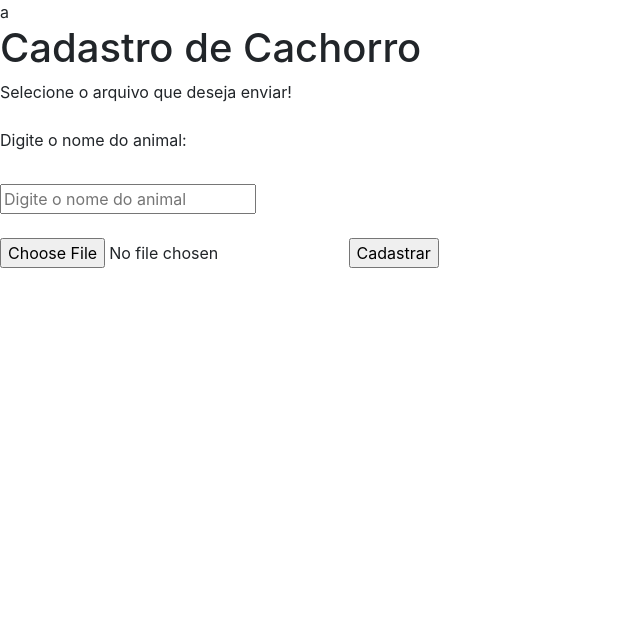
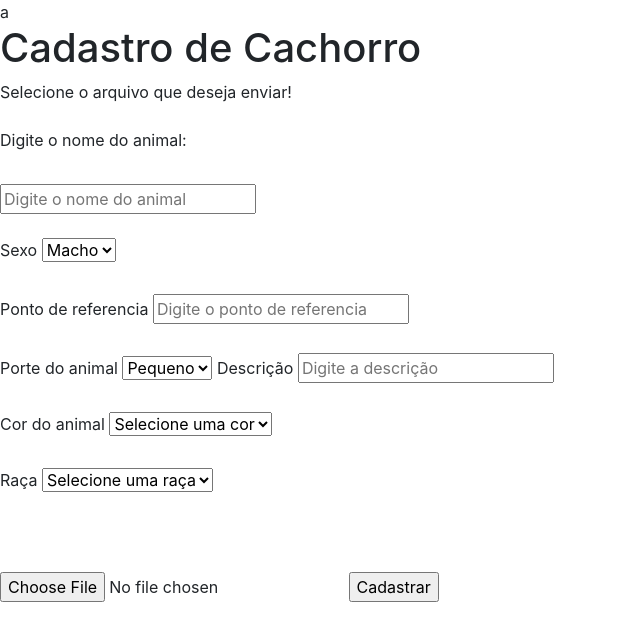
Before and after one commit to PedroRosaEtec/Buscachorro, a PHP site: page /cachorro/cadastro_animal.php in a window 1280 px wide. Shown: the top 641 px of the page, without its empty margins (0-640 px from the left). Run offline with PHP 8.4, Linux system fonts and the light colour scheme; the visitor is signed in with stand-in values (Sample User, id 1); data comes from the database, SQL or seed files in the repository.

Commit message:
Término do formulario de cadastro do cachorro!

```diff
--- a/TCCC/Site_BootStrap/entrada_painel/cachorro/cadastro_animal.php
+++ b/TCCC/Site_BootStrap/entrada_painel/cachorro/cadastro_animal.php
@@ -1,14 +1,10 @@
 <?php
-
-
-// require head e outras coisas tbm
-
+// Importar os arquivos necessários e definir variáveis
 require_once './conect.php';
 require_once 'functions.php';
 require_once '../head.php';
 
 $pagina = 'cadastrar_animal.php';
-
 ?>
 
 <!DOCTYPE html>
@@ -20,25 +16,65 @@ $pagina = 'cadastrar_animal.php';
 
 <body>
     <h1>Cadastro de Cachorro</h1>
-
-    <!-- Terminar de fazer o resto do formulários!!!! -->
-
+    <!-- Formulário HTML para cadastrar um cachorro -->
     <form action="" method="post" enctype="multipart/form-data">
         <p><label for="">Selecione o arquivo que deseja enviar!</label></p>
 
         <label for="Nome do animal">Digite o nome do animal:</label><br><br>
         <input type="text" name="nome_animal" placeholder="Digite o nome do animal"><br><br>
 
-        <!-- <select name="sexo">
-        <label for="Sexo do animal">Escola o sexo do animal</label><br><br>
-            <option value="m">Macho</option>
-            <option value="f">Femêa</option>
+        <label for="Sexo">Sexo</label>
+        <select name="sexo">
+            <option value="1">Macho</option>
+            <option value="2">Fêmea</option>
         </select><br><br>
 
-        No Caso de cor e raça devera ser coloca um loop de repetição para puxar todos os dados do banco de dados para o html
+        <label for="ponto referencia">Ponto de referencia</label>
+        <input type="text" name="ponto_ref" required placeholder="Digite o ponto de referencia"><br><br>
 
-    -->
+        <label for="porte">Porte do animal</label>
+        <select name="porte">
+            <option value="1">Pequeno</option>
+            <option value="2">Médio</option>
+            <option value="3">Grande</option>
+        </select>
 
+        <label for="descrição">Descrição</label>
+        <input type="text" name="descricao" placeholder="Digite a descrição"><br><br>
+
+        <label for="cor">Cor do animal</label>
+        <select name="cor">
+            <option value="0">Selecione uma cor</option>
+            <?php
+            // Loop para preencher as opções de cor a partir do banco de dados
+            $sql = 'SELECT * FROM tb_cor ORDER BY nm_cor ASC;';
+            $res = $GLOBALS['con']->query($sql);
+
+            // Loop while para percorrer todos os registros de cor
+            while ($row = mysqli_fetch_assoc($res)) {
+                $cd_cor = $row['cd_cor'];
+                $nm_cor = $row['nm_cor'];
+                echo '<option value="' . $cd_cor . '">' . $nm_cor . '</option>';
+            }
+            ?>
+        </select><br><br>
+
+        <label for="Raça">Raça</label>
+        <select name="raca">
+            <option value="0">Selecione uma raça</option>
+            <?php
+            // Loop para preencher as opções de raça a partir do banco de dados
+            $sql = 'SELECT * FROM tb_raca ORDER BY nm_raca ASC;';
+            $res = $GLOBALS['con']->query($sql);
+
+            // Loop while para adicionar as opções de raça
+            while ($row = mysqli_fetch_assoc($res)) {
+                $cd_raca = $row['cd_raca'];
+                $nm_raca = $row['nm_raca'];
+                echo '<option value="' . $cd_raca . '">' . $nm_raca . '</option>';
+            }
+            ?>
+        </select><br><br><br><br>
         <input type="file" name="imagem" required>
 
         <input type="submit" name="action" value="Cadastrar">
@@ -48,36 +84,46 @@ $pagina = 'cadastrar_animal.php';
 </html>
 
 <?php
-
+// Processar os dados do formulário quando o formulário for enviado
 if (!empty($_POST)) {
     if ($_POST['action'] == "Cadastrar") {
+        // Verificar a extensão do arquivo de imagem
         $extensao = pathinfo($_FILES['imagem']['name'], PATHINFO_EXTENSION);
 
+        // Verificar se a extensão é válida
         if ($extensao == "png" || $extensao == "jpg" || $extensao == "jpeg" || $extensao == "jfif" || $extensao == "webp") {
             $uploaddir = "img/";
 
+            // Definir a extensão correta para a imagem
             if ($extensao == "jpeg" || $extensao == "jfif" || $extensao == "webp") {
-
                 $ext = strtolower(substr($_FILES['imagem']['name'], -5));
-
             } else if ($extensao == "png" || $extensao == "jpg") {
                 $ext = strtolower(substr($_FILES['imagem']['name'], -4));
             }
 
+            // Gerar um nome único para a imagem
             $imagem = md5(date("d-m-y-h-i-s") . $_FILES['imagem']['name']) . $ext;
             $uploadfile = $uploaddir . basename($imagem);
+
+            // Mover o arquivo de imagem para o diretório de upload
             move_uploaded_file($_FILES['imagem']['tmp_name'], $uploadfile);
 
+            // Chamar a função CadastrarAnimal com os dados do formulário
             CadastrarAnimal(
                 $_POST['nome_animal'],
                 $_SESSION['id'],
                 $pagina,
-                $imagem
+                $imagem,
+                $_POST['raca'],
+                $_POST['sexo'],
+                $_POST['descricao'],
+                $_POST['ponto_ref'],
+                $_POST['porte'],
+                $_POST['cor'],
             );
-
         }
-    }else{
-        echo "Extensao nao permitida!";
+    } else {
+        echo "Extensão não permitida!";
     }
 }
 ?>
--- a/TCCC/Site_BootStrap/entrada_painel/cachorro/functions.php
+++ b/TCCC/Site_BootStrap/entrada_painel/cachorro/functions.php
@@ -10,11 +10,19 @@ function Erro($msg, $pagina){
 }
 
 
-function CadastrarAnimal($nome_animal ,$usuario, $pagina,  $imagem){
+function CadastrarAnimal($nome_animal ,$usuario, $pagina,  $imagem, $raca, $sexo, $descricao, $pontoref, $porte, $cor){
 $sql = '
 insert into tb_animal set
 nm_animal = "'.$nome_animal.'",
-id_usuario = "'.$usuario.'";
+sexo_animal = "'.$sexo.'",
+nm_ponto_referencia = "'.$pontoref.'",
+descricao = "'.$descricao.'",
+nm_porte = "'.$porte.'",
+st_animal = 1,
+id_cor = "'.$cor.'",
+id_raca = "'.$raca.'",
+id_usuario = "'.$usuario.'"
+;
 ';
 
 $res =$GLOBALS['con']->query($sql);
```
Also changed, not shown: TCCC/Site_BootStrap/entrada_painel/cachorro/img/5b7e44b508a6181fc18d955eb172a919.jpg (added), TCCC/Site_BootStrap/entrada_painel/cachorro/img/93cc23f7314cfa6dbd3b7d7f6f8e8574.jpg (added), TCCC/Site_BootStrap/entrada_painel/cachorro/img/9a0037eac4c3a368f12936b7b191cee7.png (added), TCCC/Site_BootStrap/entrada_painel/cachorro/img/9e899a45568179351701317bada5f5a2.jpg (added).
